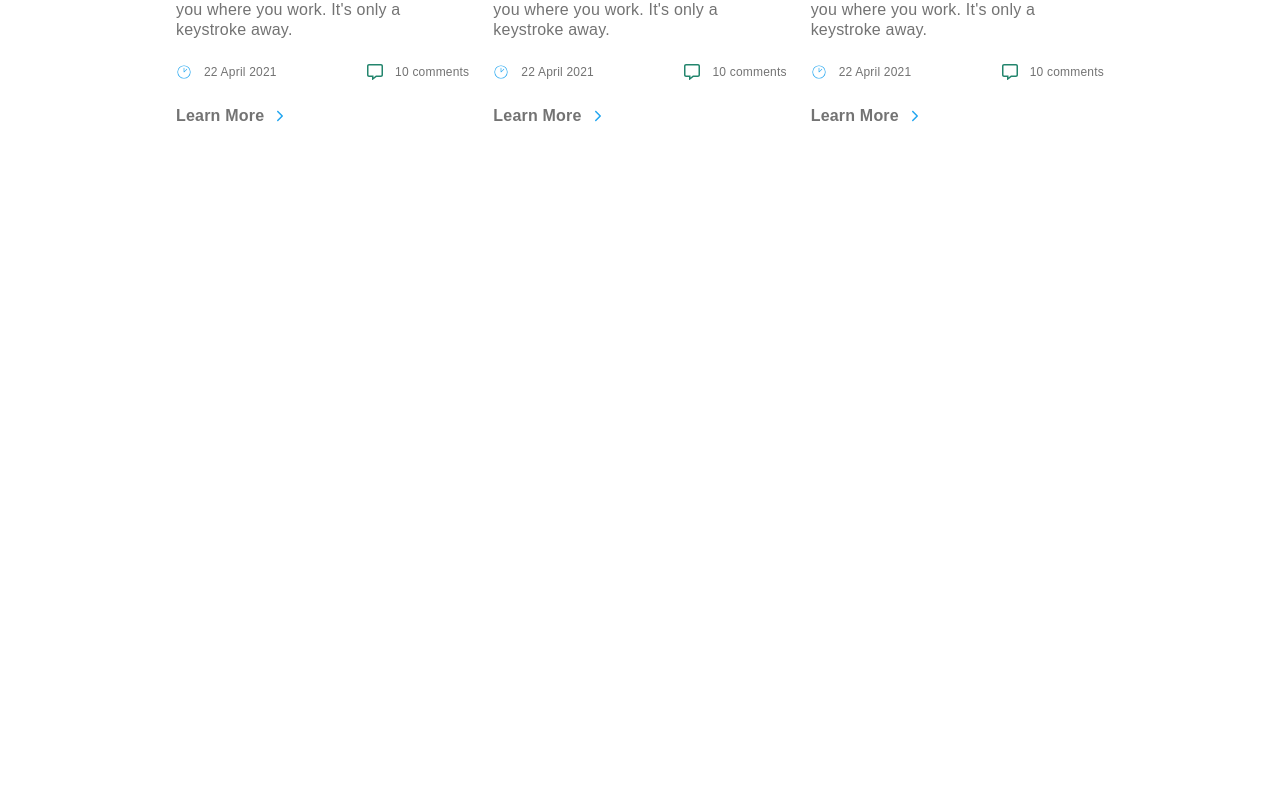
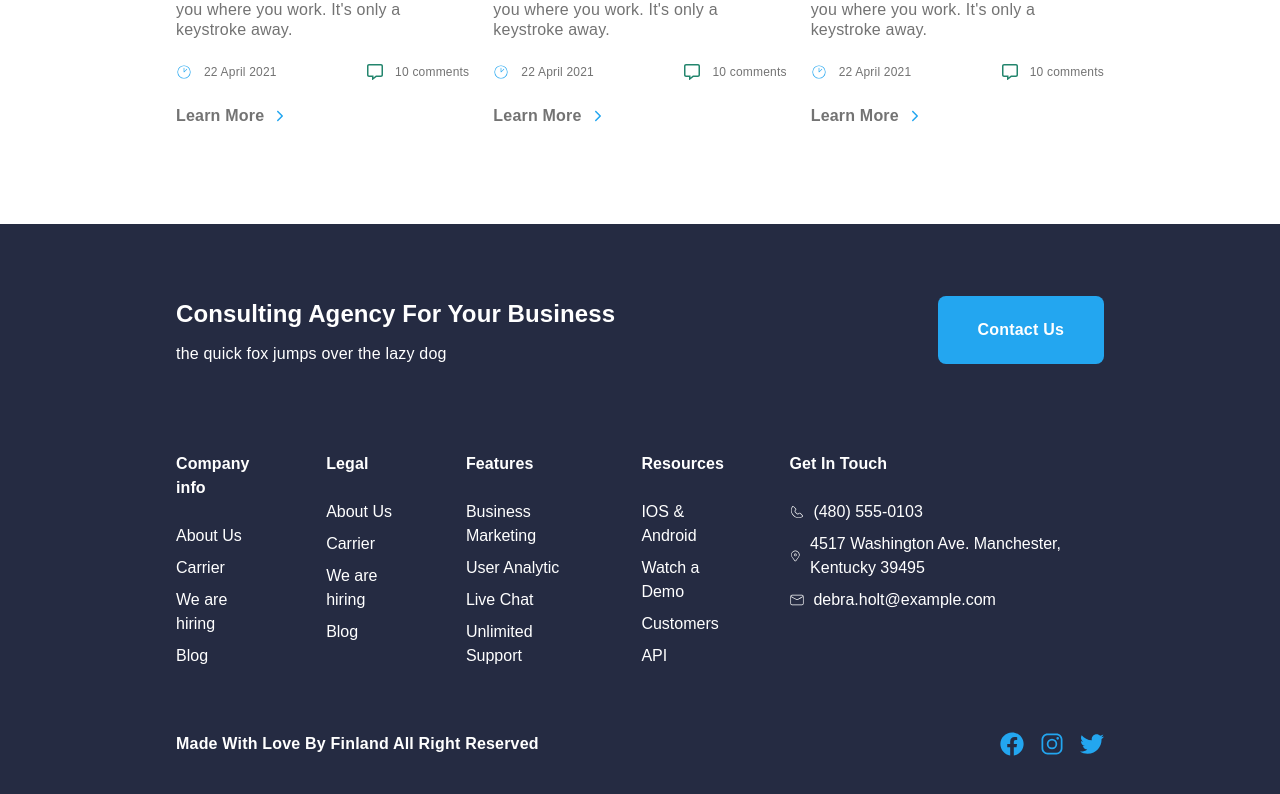
Before and after one commit to MuhammedZeki/D-nemProjesi-ecommers, a React (Vite) app: page / in a window 1280 px wide. Shown: the part 5596-6390 px from the top of the page. Before the commit the page ends 5820 px from the top, so only its background shows below. Built offline with nearby package versions, Linux system fonts and the light colour scheme.

Commit message:
Footer components

```diff
--- a/src/App.jsx
+++ b/src/App.jsx
@@ -7,6 +7,7 @@ import ProductsCard2 from "./pages/ProductsCard2";
 import BestSellerProducts from "./pages/BestSellerProducts";
 import Sponsorship from "./pages/Sponsorship";
 import FeaturedPosts from "./pages/FeaturedPosts";
+import Footer from "./pages/Footer";
 
 const App = () => {
   return (
@@ -20,6 +21,7 @@ const App = () => {
       <BestSellerProducts />
       <Sponsorship />
       <FeaturedPosts />
+      <Footer />
     </div>
   );
 };
--- /dev/null
+++ b/src/pages/Footer.jsx
@@ -0,0 +1,96 @@
+import { CiPhone, CiLocationOn, CiMail } from "react-icons/ci";
+import { FaFacebook } from "react-icons/fa";
+import { IoLogoInstagram } from "react-icons/io5";
+import { FaTwitter } from "react-icons/fa";
+const Footer = () => {
+  return (
+    <div className=" bg-[#252B42]">
+      <div className=" flex flex-col gap-10 w-[75%] mx-auto py-12 px-4 font-montserrat">
+        <div className="flex items-center py-6 justify-between">
+          <div className="flex flex-col gap-4">
+            <h3 className="font-bold text-2xl leading-8 tracking-[0.1px] text-white">
+              Consulting Agency For Your Business
+            </h3>
+            <p className="font-normal leading-4 tracking-[0.2px] text-white">
+              the quick fox jumps over the lazy dog
+            </p>
+          </div>
+          <button className="bg-[#23A6F0] py-6 px-10 rounded-lg text-white font-bold leading-5 tracking-[0.2px]">
+            Contact Us
+          </button>
+        </div>
+        <div className="flex items-start gap-16 py-6 font-montserrat text-white">
+          <div className="flex flex-col gap-6">
+            <h5 className="font-bold leading-6 tracking-[0.1px]">
+              Company info
+            </h5>
+            <div className="flex flex-col gap-2">
+              <p>About Us</p>
+              <p>Carrier</p>
+              <p>We are hiring</p>
+              <p>Blog</p>
+            </div>
+          </div>
+          <div className="flex flex-col gap-6">
+            <h5 className="font-bold leading-6 tracking-[0.1px]">Legal</h5>
+            <div className="flex flex-col gap-2">
+              <p>About Us</p>
+              <p>Carrier</p>
+              <p>We are hiring</p>
+              <p>Blog</p>
+            </div>
+          </div>
+          <div className="flex flex-col gap-6">
+            <h5 className="font-bold leading-6 tracking-[0.1px]">Features</h5>
+            <div className="flex flex-col gap-2">
+              <p>Business Marketing</p>
+              <p>User Analytic</p>
+              <p>Live Chat</p>
+              <p>Unlimited Support</p>
+            </div>
+          </div>
+          <div className="flex flex-col gap-6">
+            <h5 className="font-bold leading-6 tracking-[0.1px]">Resources</h5>
+            <div className="flex flex-col gap-2">
+              <p>IOS & Android</p>
+              <p>Watch a Demo</p>
+              <p>Customers</p>
+              <p>API</p>
+            </div>
+          </div>
+          <div className="flex flex-col gap-6">
+            <h5 className="font-bold leading-6 tracking-[0.1px]">
+              Get In Touch
+            </h5>
+            <div className="flex flex-col gap-2">
+              <div className="flex items-center gap-2">
+                <CiPhone />
+                <span>(480) 555-0103</span>
+              </div>
+              <div className="flex items-center gap-2">
+                <CiLocationOn />
+                <span>4517 Washington Ave. Manchester, Kentucky 39495</span>
+              </div>
+              <div className="flex items-center gap-2">
+                <CiMail />
+                <span>debra.holt@example.com</span>
+              </div>
+            </div>
+          </div>
+        </div>
+        <div className="flex items-center justify-between">
+          <p className="font-bold leading-6 tracking-[0.2px] text-white">
+            Made With Love By Finland All Right Reserved{" "}
+          </p>
+          <div className="flex items-center gap-4">
+            <FaFacebook className="w-6 h-6 text-[#23A6F0]" />
+            <IoLogoInstagram className="w-6 h-6 text-[#23A6F0]" />
+            <FaTwitter className="w-6 h-6 text-[#23A6F0]" />
+          </div>
+        </div>
+      </div>
+    </div>
+  );
+};
+
+export default Footer;
```
